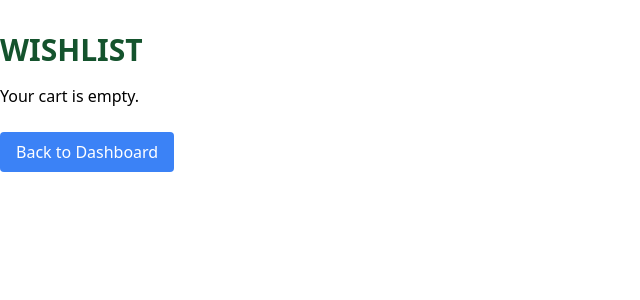
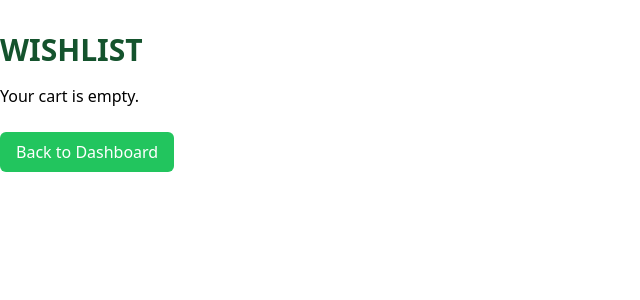
Before and after one commit to Tonykanyi/MtDukaFrontend, a React (Vite) app: page /cart in a window 1280 px wide. Shown: the top 300 px of the page, without its empty margins (0-640 px from the left). Built offline with nearby package versions, Linux system fonts and the light colour scheme.

Commit message:
updated some styling

```diff
--- a/src/components/AdminDashboard.jsx
+++ b/src/components/AdminDashboard.jsx
@@ -80,7 +80,7 @@ const AdminDashboard = () => {
             Payments
           </button>
         </div>
-        <button className="bg-red-500 text-white py-2 px-4" onClick={handleLogout}>
+        <button className="bg-green-500 hover:bg-green-600 rounded-md text-white py-2 px-4" onClick={handleLogout}>
           Logout
         </button>
       </div>
@@ -166,7 +166,7 @@ const AdminDashboard = () => {
                 className="border p-2 mb-2 w-full"
                 required
               />
-              <button type="submit" className="bg-blue-500 text-white py-2 px-4">Add Product</button>
+              <button type="submit" className="bg-green-400 hover:bg-green-500 rounded-md text-white py-2 px-4">Add Product</button>
             </form>
             <h3 className="text-xl mt-4">Products</h3>
             <table className="min-w-full bg-white border border-gray-300">
--- a/src/components/Cart.jsx
+++ b/src/components/Cart.jsx
@@ -146,7 +146,7 @@ const Cart = () => {
       )}
       {/* Back to Dashboard Button */}
       <button
-        className="mt-6 bg-blue-500 text-white py-2 px-4 rounded hover:bg-blue-700"
+        className="mt-6 bg-green-500 rounded-md hover:bg-green-700 text-white py-2 px-4 rounded hover:bg-blue-700"
         onClick={handleBackToDashboard}
       >
         Back to Dashboard
--- a/src/components/LandingPage.jsx
+++ b/src/components/LandingPage.jsx
@@ -1,7 +1,6 @@
 import React from 'react';
 import { Link } from 'react-router-dom';
 import videoFile from '../assets/landing.mp4'; // Adjust the path to your actual video file
-import AdminDashboard from './updated/My-duka-e-commerce/frontend/src/components/AdminDashboard';
 
 const LandingPage = () => {
   return (
```
Also changed, not shown: 1 other file (tests, documents, lock files or other folders).
